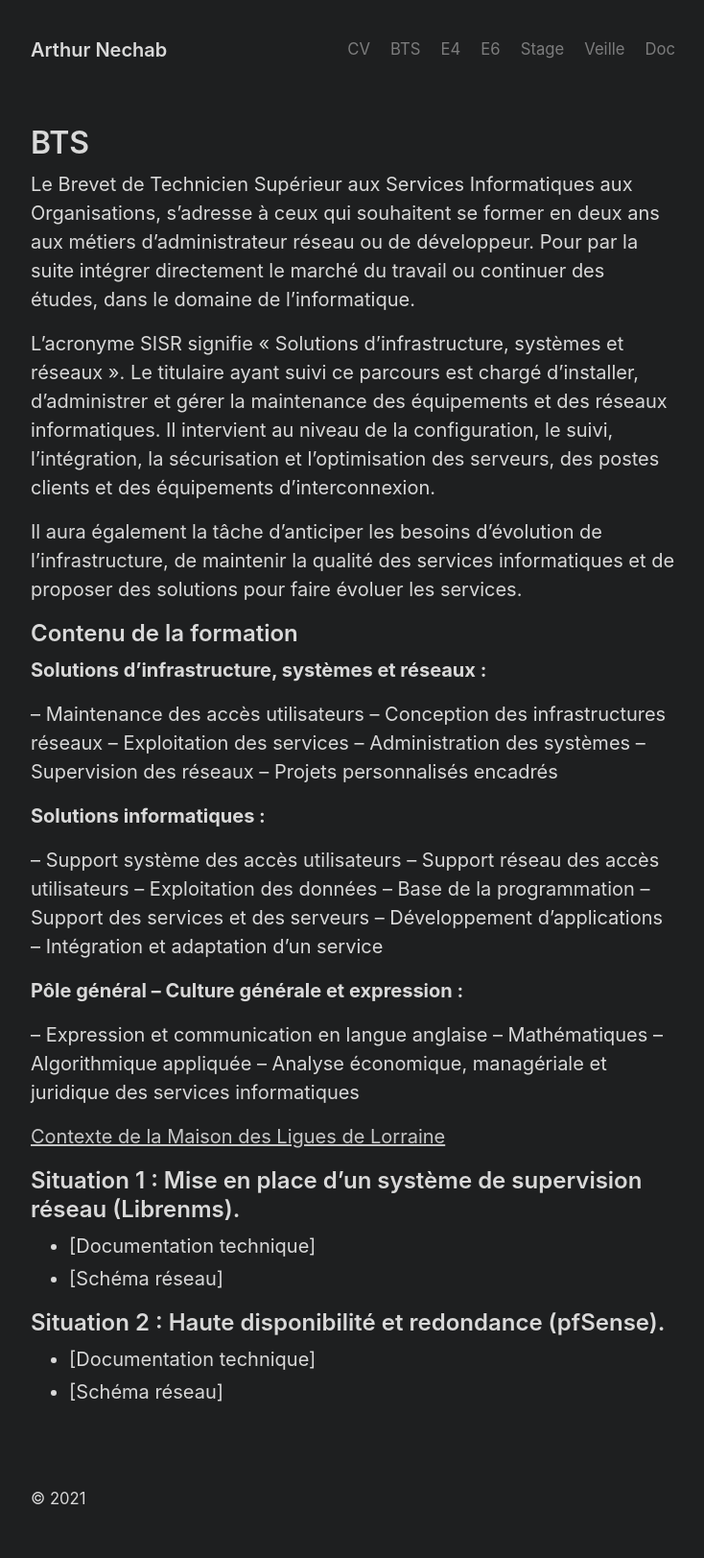
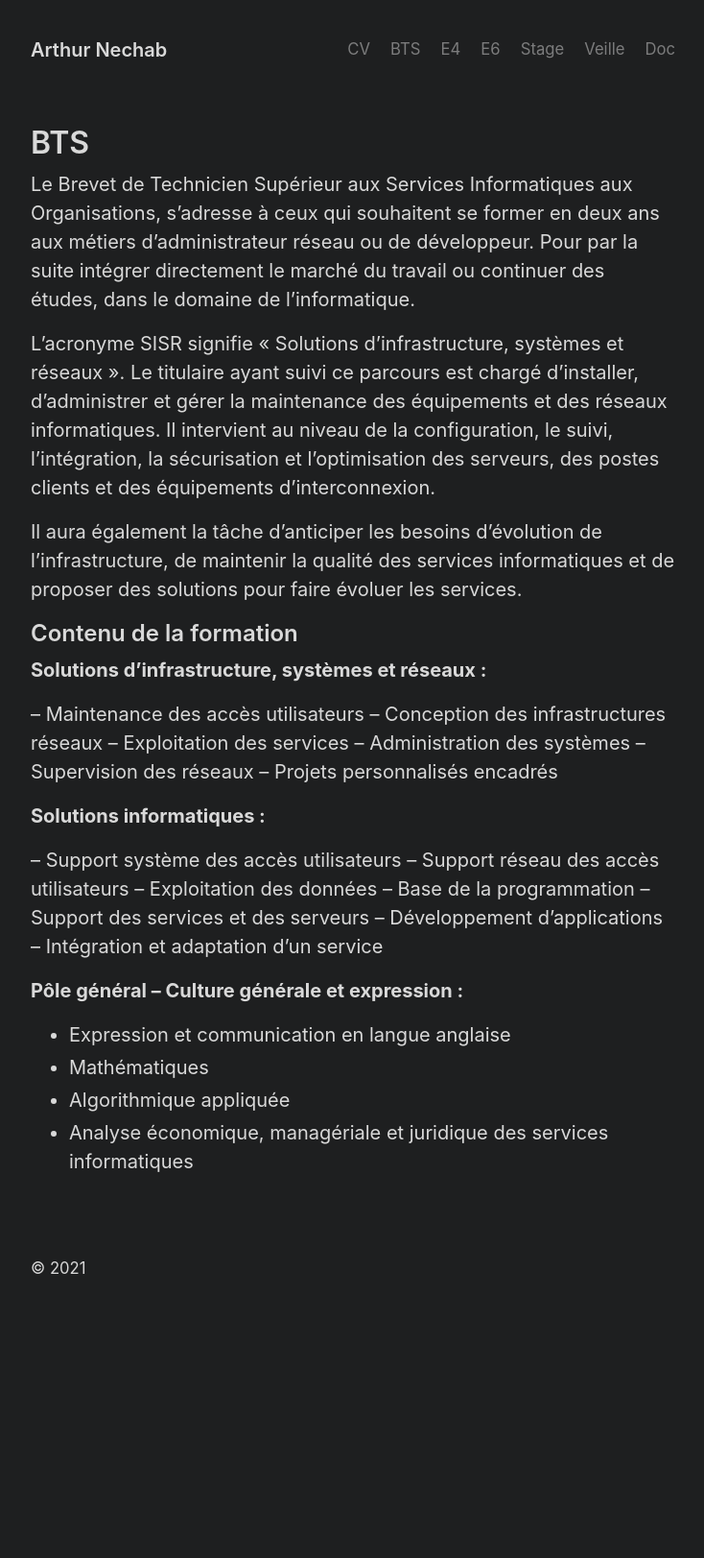
Before and after one commit to arthur-nechab/portfolio, a Jekyll site: the page built from bts.md, in a window 1280 px wide. Shown: the whole page at 96% size, without its empty margins (272-1006 px from the left). Built offline with Jekyll 4.4.1, drawn with Linux system fonts in a browser that asks for light colours; after the commit the page ends 1383 px from its top, so only the background shows below that.

Commit message:
Update bts.md

```diff
--- a/bts.md
+++ b/bts.md
@@ -32,19 +32,7 @@ Il aura également la tâche d’anticiper les besoins d’évolution de l’inf
 
 **Pôle général – Culture générale et expression :**
 
-– Expression et communication en langue anglaise
-– Mathématiques
-– Algorithmique appliquée
-– Analyse économique, managériale et juridique des services informatiques
-
-[Contexte de la Maison des Ligues de Lorraine](#)
-
-## Situation 1 : Mise en place d’un système de supervision réseau (Librenms).
-
-- [Documentation technique]
-- [Schéma réseau]
-
-## Situation 2 : Haute disponibilité et redondance (pfSense).
-
-- [Documentation technique]
-- [Schéma réseau]
+- Expression et communication en langue anglaise
+- Mathématiques
+- Algorithmique appliquée
+- Analyse économique, managériale et juridique des services informatiques
```
